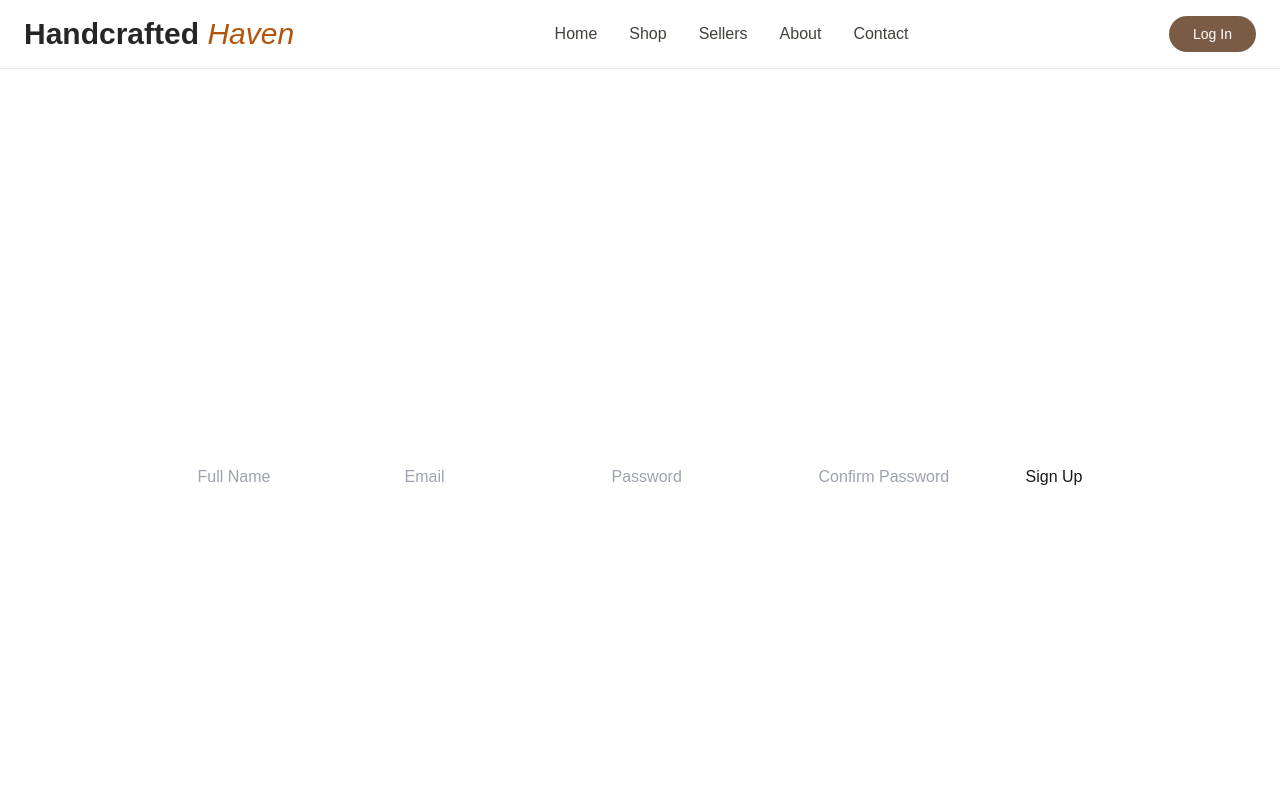
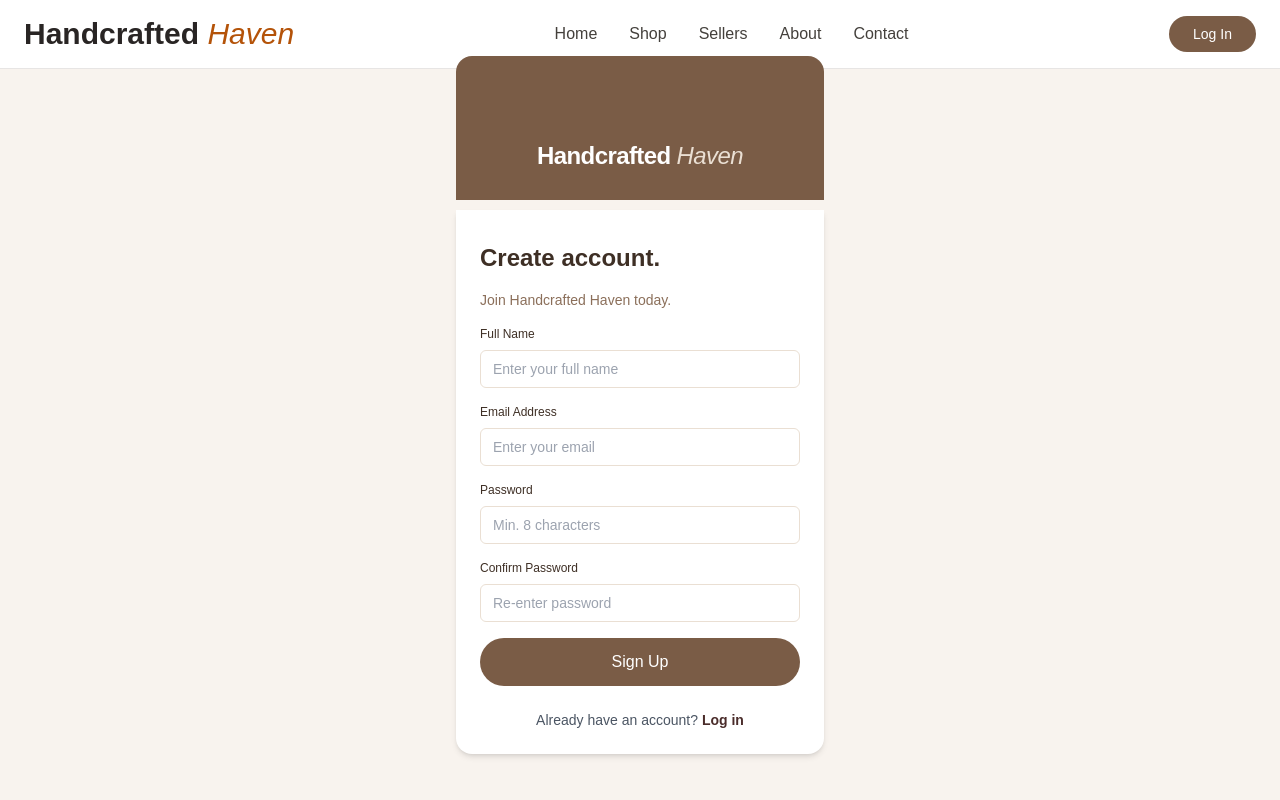
Before and after one commit to AzureFirehawk/handcrafted-haven, a Next.js app: page /sign-up in a window 1280 px wide. Shown: the top 800 px of the page. Built offline with nearby package versions, Linux system fonts and the light colour scheme; no server answers.

Commit message:
styling and logic fixes

```diff
--- a/app/login/page.tsx
+++ b/app/login/page.tsx
@@ -2,7 +2,13 @@ import LoginForm from '@/app/ui/login-form';
 import { Suspense } from 'react';
 import Link from 'next/link';
 
-export default function LoginPage() {
+export default function LoginPage({
+  searchParams,
+}: {
+  searchParams: { signup? : string };
+  }) {
+  const signup = searchParams.signup;
+
   return (
     <main className="flex items-center justify-center md:h-screen bg-[#f8f3ee]">
       <div className="relative mx-auto flex w-full max-w-[400px] flex-col space-y-2.5 p-4 md:-mt-32">
@@ -14,7 +20,11 @@ export default function LoginPage() {
             </Link>
           </div>
         </div>
-
+        {signup === "success" && (
+          <p className="text-green-600 text-sm text-center">
+            Account created successfully! Please log in.
+          </p>
+        )}
         {/* Formulario envuelto en Suspense */}
         <Suspense fallback={<p className="text-center text-[#3e2f25]">Cargando...</p>}>
           <LoginForm />
--- a/app/sign-up/page.tsx
+++ b/app/sign-up/page.tsx
@@ -1,9 +1,26 @@
 import SignupForm from "@/app/ui/signup-form";
+import Link from "next/link";
 
 export default function Page() {
   return (
-    <div className="min-h-screen flex items-center justify-center">
-      <SignupForm />
-    </div>
+    <main className="flex items-center justify-center md:h-screen bg-[#f8f3ee]">
+      <div className="relative mx-auto flex w-full max-w-[400px] flex-col space-y-2.5 p-4 md:-mt-32">
+
+        {/* HEADER (same style as login) */}
+        <div className="flex h-20 w-full items-end rounded-t-2xl bg-[#7a5c46] p-3 md:h-36">
+          <div className="w-full text-white text-center pb-4">
+            <Link href="/" className="text-2xl font-bold tracking-tight">
+              Handcrafted <span className="font-light italic text-[#eadfd3]">Haven</span>
+            </Link>
+          </div>
+        </div>
+
+        {/* FORM BOX */}
+        <div className="flex-1 rounded-b-2xl bg-white px-6 pb-6 pt-8 shadow-md">
+          <SignupForm />
+        </div>
+
+      </div>
+    </main>
   );
 }
--- a/app/ui/signup-form.tsx
+++ b/app/ui/signup-form.tsx
@@ -5,12 +5,25 @@ import { useActionState } from "react";
 import { useEffect } from "react";
 import { createUser } from "@/app/lib/actions";
 import { useRouter } from "next/navigation";
-import { success } from "zod";
 import { SignupState } from "@/app/lib/definitions";
-import { create } from "domain";
+import { useFormStatus } from "react-dom";
+import Link from "next/link";
 
 function isValidEmail(email: string) {
   return /\S+@\S+\.\S+/.test(email);
+}
+
+function SubmitButton() {
+  const { pending } = useFormStatus();
+
+  return (
+    <button
+      className="mt-6 w-full rounded-full bg-[#7a5c46] px-6 py-3 text-white font-medium hover:bg-[#624836] transition disabled:opacity-50"
+      type="submit"
+      disabled={pending}>
+      {pending ? "Creating account..." : "Sign Up"}
+    </button>
+  );
 }
 
 export default function SignupForm() {
@@ -21,18 +34,38 @@ export default function SignupForm() {
     {}
   );
 
+  const [formValues, setFormValues] = useState({
+    name: "",
+    email: "",
+    password: "",
+    confirmPassword: "",
+  });
+
   const [fieldErrors, setFieldErrors] = useState({
     name: "",
     email: "",
     password: "",
     confirmPassword: "",
   });
+  const handleAction = () => {
+    if (!validate()) {
+      setFormValues((prev) => ({
+        ...prev,
+        password: "",
+        confirmPassword: "",
+      }));
+      return;
+    }
 
-  const validate = (formData: FormData) => {
-    const name = formData.get("name") as string;
-    const email = formData.get("email") as string;
-    const password = formData.get("password") as string;
-    const confirmPassword = formData.get("confirmPassword") as string;
+    const formData = new FormData();
+    formData.append("name", formValues.name);
+    formData.append("email", formValues.email);
+    formData.append("password", formValues.password);
+
+    formAction(formData);
+  };
+  const validate = () => {
+    const { name, email, password, confirmPassword } = formValues;
 
     const errors = {
       name: "",
@@ -54,49 +87,127 @@ export default function SignupForm() {
     }
 
     setFieldErrors(errors);
-
-    useEffect(() => {
-      if (state.success) {
-        setTimeout(() => {
-          router.push("/login");
-        }, 1500);
-      }
-    }, [state, router]);
     return !errors.name && !errors.email && !errors.password && !errors.confirmPassword;
   };
 
+  useEffect(() => {
+    if (!state.success) return;
+
+    const timer = setTimeout(() => {
+      router.push("/login?signup=success");
+    }, 1500);
+
+    return () => clearTimeout(timer);
+  }, [state.success, router]);
+
   return (
     <form
-      action={async (formData) => {
-        if (!validate(formData)) return;
-        formAction(formData);
-      }}
+      action={handleAction}
       className="space-y-4"
     >
-      <input name="name" placeholder="Full Name" />
-      {fieldErrors.name && <p>{fieldErrors.name}</p>}
+      {/* TITLE */}
+      <h1 className="mb-2 text-2xl font-bold text-[#3e2f25]">
+        Create account.
+      </h1>
+      <p className="mb-6 text-sm text-[#8b6f5a]">
+        Join Handcrafted Haven today.
+      </p>
 
-      <input name="email" type="email" placeholder="Email" />
-      {fieldErrors.email && <p>{fieldErrors.email}</p>}
+      {/* NAME */}
+      <div>
+        <label className="mb-2 block text-xs font-medium text-[#3e2f25]">
+          Full Name
+        </label>
+        <input
+          name="name"
+          value={formValues.name}
+          onChange={(e) =>
+            setFormValues((prev) => ({ ...prev, name: e.target.value }))
+          }
+          className="block w-full rounded-md border border-[#eadfd3] py-2 px-3 text-sm outline-[#7a5c46] text-stone-900 placeholder:text-gray-400"
+          placeholder="Enter your full name"
+        />
+        {fieldErrors.name && (
+          <p className="text-sm text-red-500 mt-1">{fieldErrors.name}</p>
+        )}
+      </div>
 
-      <input name="password" type="password" placeholder="Password" />
-      {fieldErrors.password && <p>{fieldErrors.password}</p>}
+      {/* EMAIL */}
+      <div>
+        <label className="mb-2 block text-xs font-medium text-[#3e2f25]">
+          Email Address
+        </label>
+        <input
+          name="email"
+          type="email"
+          value={formValues.email}
+          onChange={(e) =>
+            setFormValues((prev) => ({ ...prev, email: e.target.value }))
+          }
+          className="block w-full rounded-md border border-[#eadfd3] py-2 px-3 text-sm outline-[#7a5c46] text-stone-900 placeholder:text-gray-400"
+          placeholder="Enter your email"
+        />
+        {fieldErrors.email && (
+          <p className="text-sm text-red-500 mt-1">{fieldErrors.email}</p>
+        )}
+      </div>
 
-      <input name="confirmPassword" type="password" placeholder="Confirm Password" />
-      {fieldErrors.confirmPassword && <p>{fieldErrors.confirmPassword}</p>}
+      {/* PASSWORD */}
+      <div>
+        <label className="mb-2 block text-xs font-medium text-[#3e2f25]">
+          Password
+        </label>
+        <input
+          name="password"
+          type="password"
+          value={formValues.password}
+          onChange={(e) =>
+            setFormValues((prev) => ({ ...prev, password: e.target.value }))
+          }
+          className="block w-full rounded-md border border-[#eadfd3] py-2 px-3 text-sm outline-[#7a5c46] text-stone-900 placeholder:text-gray-400"
+          placeholder="Min. 8 characters"
+        />
+        {fieldErrors.password && (
+          <p className="text-sm text-red-500 mt-1">{fieldErrors.password}</p>
+        )}
+      </div>
 
-      <button type="submit">Sign Up</button>
+      {/* CONFIRM PASSWORD */}
+      <div>
+        <label className="mb-2 block text-xs font-medium text-[#3e2f25]">
+          Confirm Password
+        </label>
+        <input
+          type="password"
+          value={formValues.confirmPassword}
+          onChange={(e) =>
+            setFormValues((prev) => ({ ...prev, confirmPassword: e.target.value }))
+          }
+          className="block w-full rounded-md border border-[#eadfd3] py-2 px-3 text-sm outline-[#7a5c46] text-stone-900 placeholder:text-gray-400"
+          placeholder="Re-enter password"
+        />
+        {fieldErrors.confirmPassword && (
+          <p className="text-sm text-red-500 mt-1">
+            {fieldErrors.confirmPassword}
+          </p>
+        )}
+      </div>
 
-      {/* Error and Success Messages */}
+      {/* BUTTON */}
+      <SubmitButton />
+
+      {/* SERVER ERROR */}
       {state?.error && (
-        <p className="text-red-600 text-sm">{state.error}</p>
+        <p className="text-sm text-red-500 text-center">{state.error}</p>
       )}
 
-      {state?.success && (
-        <p className="text-green-600 text-sm">
-          Account created successfully! Redirecting...
-        </p>
-      )}
+      {/* LOGIN LINK */}
+      <div className="text-center text-sm text-gray-600 pt-2">
+        Already have an account?{" "}
+        <Link href="/login" className="text-[#4A2C2A] font-bold hover:underline">
+          Log in
+        </Link>
+      </div>
     </form>
   );
 }
```
